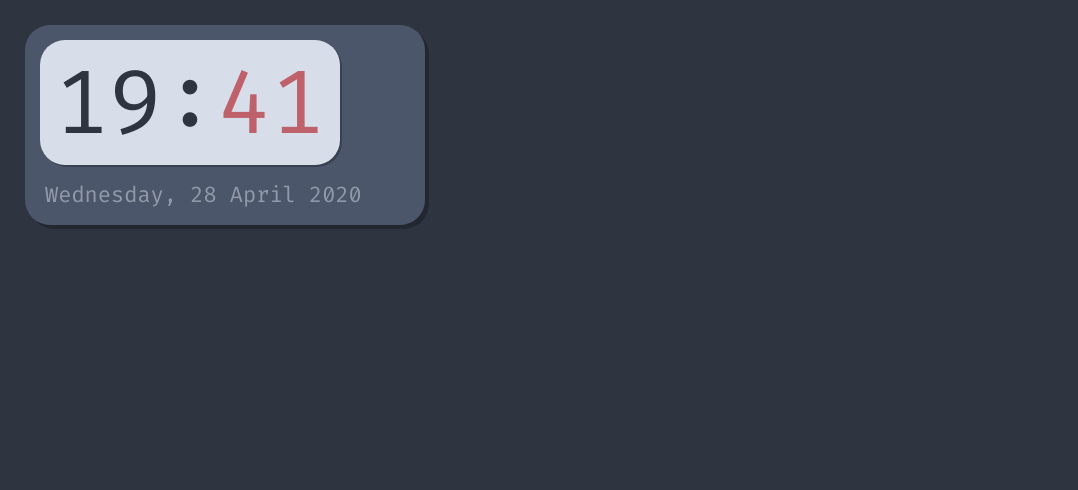
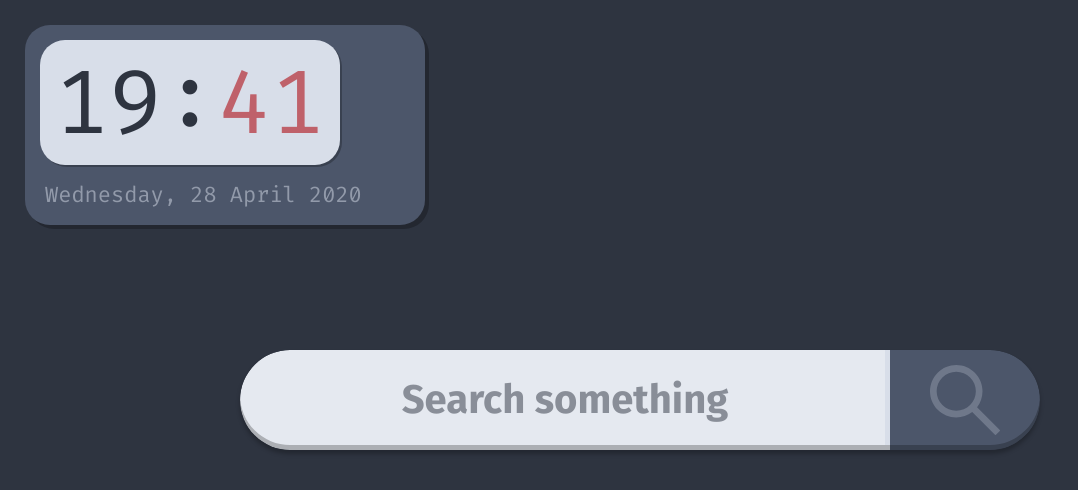
Before and after one commit to Grzanka99/homepage, a Vue app: page /#/ in a window 1280 px wide. Shown: the top 490 px of the page, without its empty margins (0-1078 px from the left). Built offline with nearby package versions, Linux system fonts and the light colour scheme.

Commit message:
Finish styling searchar

```diff
--- a/public/index.html
+++ b/public/index.html
@@ -6,7 +6,7 @@
     <meta name="viewport" content="width=device-width,initial-scale=1.0" />
     <link rel="icon" href="<%= BASE_URL %>favicon.ico" />
     <link
-      href="https://fonts.googleapis.com/css?family=Fira+Code|Fira+Sans:700&display=swap"
+      href="https://fonts.googleapis.com/css?family=Fira+Code|Fira+Sans:400,700&display=swap"
       rel="stylesheet"
     />
     <title>Welcome in Internet!</title>
--- a/src/components/SearchBar.vue
+++ b/src/components/SearchBar.vue
@@ -1,11 +1,110 @@
 <template>
-  <div>sb</div>
+  <div class="searchbar">
+    <label for="find" class="searchbar__label" v-show="!find">Search something</label>
+    <input type="text" name="find" id="find" v-model="find" class="searchbar__input" />
+    <button class="searchbar__button"></button>
+  </div>
 </template>
 
 <script lang="ts">
-export default {
-  name: 'Search Bar',
-};
+import { Component, Vue, Watch } from 'vue-property-decorator';
+
+@Component({ name: 'SearchBar' })
+export default class SearchBarComponent extends Vue {
+  find = '';
+
+  @Watch('find')
+  onFindChange() {
+    return 0;
+  }
+}
 </script>
 
-<style></style>
+<style lang="scss" scoped>
+@import '@/assets/scss/vars.scss';
+
+$box-shadow-inset: 0 -5px 0 rgba(black, 0.25) inset;
+
+.searchbar {
+  position: absolute;
+  align-self: center;
+  left: calc(50% - 400px);
+
+  width: 800px;
+  height: 100px;
+  overflow: hidden;
+
+  display: flex;
+  justify-content: center;
+  align-items: center;
+
+  border-radius: 50px;
+  box-shadow: 0 4px 4px rgba(black, 0.25);
+
+  font-family: 'Fira Sans';
+
+  &__input {
+    position: relative;
+    display: flex;
+
+    width: 650px;
+    height: 100px;
+    border-radius: 50px 0 0 50px;
+
+    font-size: 40px;
+    padding: 0 0 0 25px;
+
+    background-color: $nord5;
+    box-shadow: $box-shadow-inset;
+    border: none;
+
+    text-align: center;
+    color: rgba($nord0, 0.7);
+    font-family: 'Fira Sans';
+    font-weight: 400;
+  }
+
+  &__button {
+    position: relative;
+
+    width: 150px;
+    height: 100px;
+    border-radius: 0 50px 50px 0;
+
+    background-image: url('../assets/find.svg');
+    background-position: center;
+    background-repeat: no-repeat;
+    background-size: 70px;
+
+    background-color: $nord3;
+    box-shadow: $box-shadow-inset;
+    border: none;
+    z-index: 1;
+
+    &::before {
+      content: '';
+      display: block;
+      width: 5px;
+      height: 95px;
+
+      position: absolute;
+      top: 0;
+      left: -5px;
+
+      background-color: $nord4;
+    }
+  }
+
+  &__label {
+    position: absolute;
+
+    color: rgba($nord0, 0.5);
+    font-size: 40px;
+    font-weight: 700;
+
+    transform: translate(-75px, 0);
+
+    z-index: 1;
+  }
+}
+</style>
--- a/src/views/Home.vue
+++ b/src/views/Home.vue
@@ -1,13 +1,25 @@
 <template>
   <div class="app">
     <Time />
+    <SearchBar />
   </div>
 </template>
 
 <script lang="ts">
 import { Component, Vue } from 'vue-property-decorator';
+
 import Time from '@/components/Time.vue';
+import SearchBar from '@/components/SearchBar.vue';
 
-@Component({ name: 'Home', components: { Time } })
+@Component({ name: 'Home', components: { Time, SearchBar } })
 export default class HomeComponent extends Vue {}
 </script>
+
+<style lang="scss" scoped>
+.app {
+  width: 100%;
+  height: 100vh;
+
+  display: flex;
+}
+</style>
```
Also changed, not shown: src/assets/find.svg (added).
